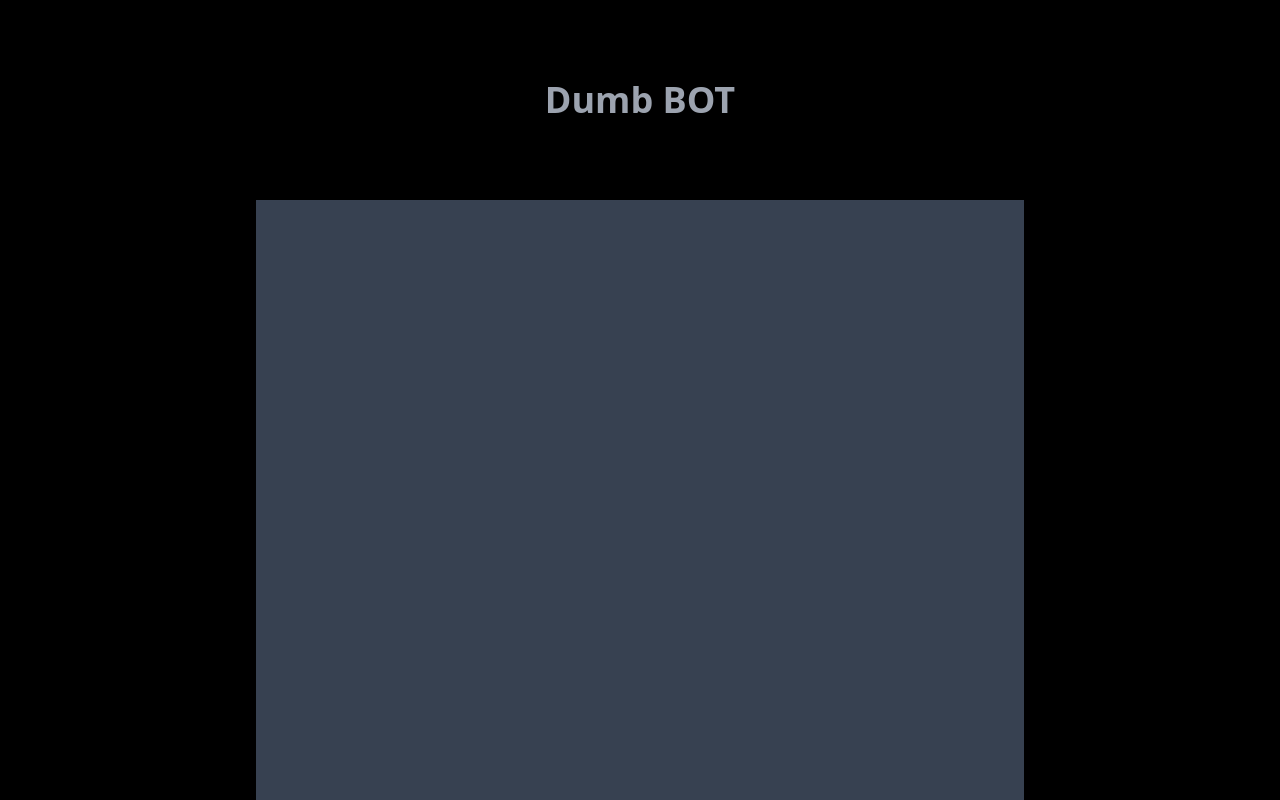
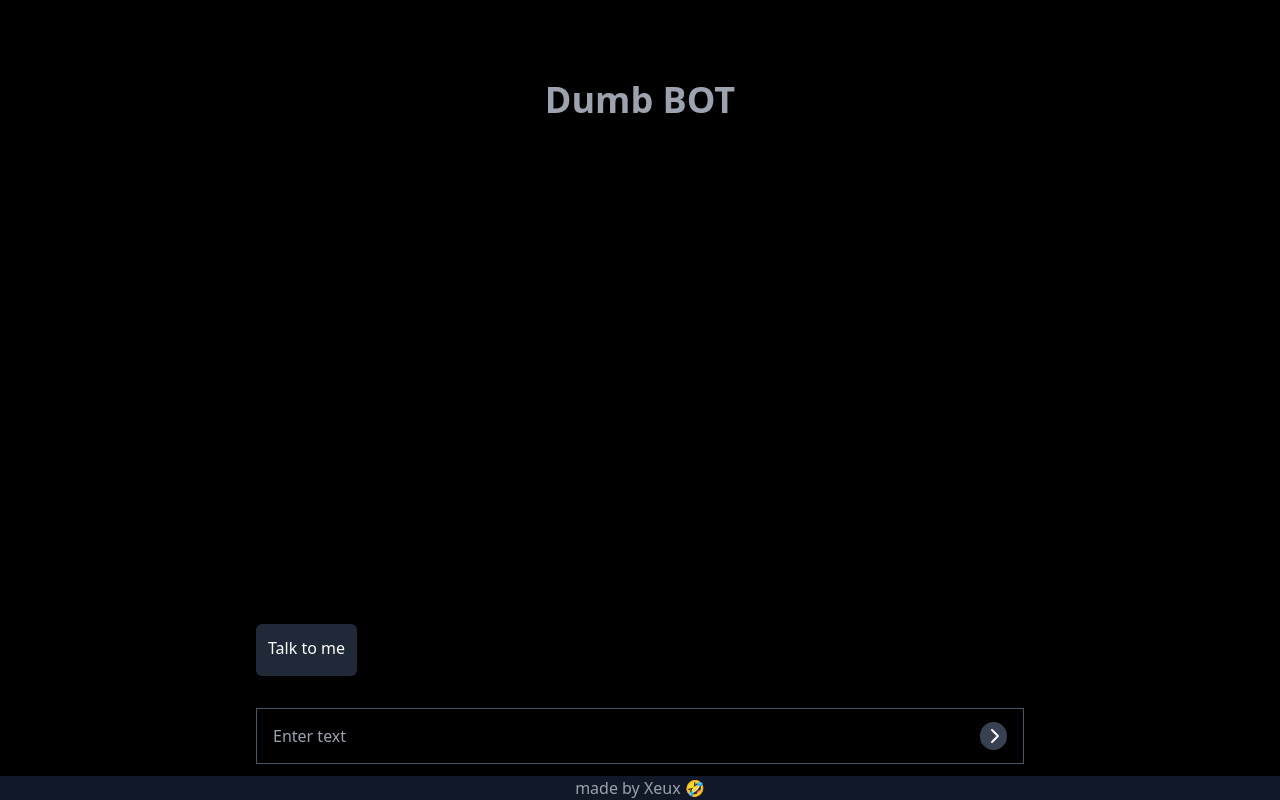
Before and after one commit to Headbwoi/chat-bot, a React (Vite) app in the folder frontend/: page / in a window 1280 px wide. Shown: the top 800 px of the page. Built offline with nearby package versions, Linux system fonts and the light colour scheme.

Commit message:
improved UI

```diff
--- a/frontend/src/components/Chat/BotChat.tsx
+++ b/frontend/src/components/Chat/BotChat.tsx
@@ -4,8 +4,12 @@ import { AppContext } from "../context/AppContext"
 const BotChat = () => {
   const { botText, loading } = useContext(AppContext)
   return (
-    <div className=" absolute bottom-0 w-fit pb-4">
-      {loading === true ? "loading" : botText}
+    <div
+      className={`absolute bottom-0 left-0 w-fit pb-4 bg-gray-800 p-3 rounded-md mb-4 ${
+        loading ? "animate-pulse" : ""
+      }`}
+    >
+      {loading ? "loading ....." : botText}
     </div>
   )
 }
--- a/frontend/src/components/Chat/Chats.tsx
+++ b/frontend/src/components/Chat/Chats.tsx
@@ -3,7 +3,7 @@ import UserChat from "./UserChat"
 
 const Chats = () => {
   return (
-    <div className="absolute bottom-0  text-white w-full -mb-1 lg:mb-5 h-full">
+    <div className="absolute bottom-0  text-white w-full -mb-1 lg:mb-10 h-full p-3 md:p-0 bg-black/70">
       <UserChat />
       <BotChat />
     </div>
--- a/frontend/src/components/Chat/UserChat.tsx
+++ b/frontend/src/components/Chat/UserChat.tsx
@@ -4,7 +4,13 @@ import { AppContext } from "../context/AppContext"
 const UserChat = () => {
   const { userText } = useContext(AppContext)
   return (
-    <div className="right-10 absolute bottom-0 w-fit pb-20">{userText}</div>
+    <div
+      className={`right-0 absolute bottom-0 w-fit ${
+        userText === "" ? "" : "bg-gray-800"
+      } p-4 mb-20 rounded-md`}
+    >
+      {userText}
+    </div>
   )
 }
 
--- a/frontend/src/components/Footer/Footer.tsx
+++ b/frontend/src/components/Footer/Footer.tsx
@@ -1,6 +1,6 @@
 const Footer = () => {
   return (
-    <footer className="w-full text-center text-gray-400 bg-slate-700 mt-14">
+    <footer className="absolute bottom-0 w-full text-center text-gray-400 bg-gray-900">
       made by Xeux 🤣
     </footer>
   )
--- a/frontend/src/components/Layout/InputForm.tsx
+++ b/frontend/src/components/Layout/InputForm.tsx
@@ -12,7 +12,7 @@ const InputForm = () => {
 
   return (
     <form
-      className="absolute bottom-0 left-0 w-full h-14 -mb-14 px-4 flex items-center justify-between"
+      className="absolute bottom-0 left-0 w-full h-14 -mb-16 md:-mb-8 px-4 flex items-center justify-between border border-slate-600"
       onSubmit={(e) => e.preventDefault()}
     >
       <input
--- a/frontend/src/components/Layout/Layout.tsx
+++ b/frontend/src/components/Layout/Layout.tsx
@@ -3,8 +3,8 @@ import InputForm from "./InputForm"
 
 const Layout = () => {
   return (
-    <section className="w-full layout md:max-w-xl lg:max-w-3xl mx-auto bg-gray-700 relative">
-      <div className="p-3 relative min-h-[32.25rem] lg:h-full overflow-hidden">
+    <section className="w-full layout md:max-w-xl lg:max-w-3xl mx-auto px-3 md:px-0 relative">
+      <div className="relative h-full overflow-hidden">
         <Chats />
       </div>
       <InputForm />
--- a/frontend/src/index.css
+++ b/frontend/src/index.css
@@ -3,5 +3,5 @@
 @tailwind utilities;
 
 .layout {
-  height: calc(100vh - 108px);
+  height: calc(80vh - 108px);
 }
```
